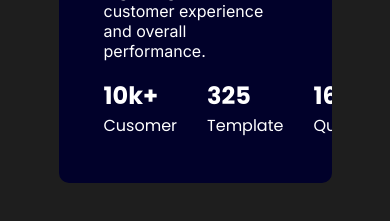
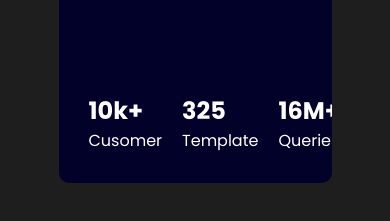
Before and after one commit to mehedinur/hero-site, a plain HTML site: page index.html in a window 390 px wide. Shown: the part 619-840 px from the top of the page. Drawn offline with Linux system fonts and the light colour scheme.

Commit message:
second commit

```diff
--- a/style.css
+++ b/style.css
@@ -89,7 +89,7 @@ body {
 
     .card_text {
         width: 100%;
-        padding: 45px;
+        padding: 30px;
 
     }
 
@@ -109,4 +109,9 @@ body {
         object-fit: cover;
         object-position: left;
     }
+
+    .card-stat {
+        gap: 20px;
+        margin-left: 0px;
+    }
 }
```
